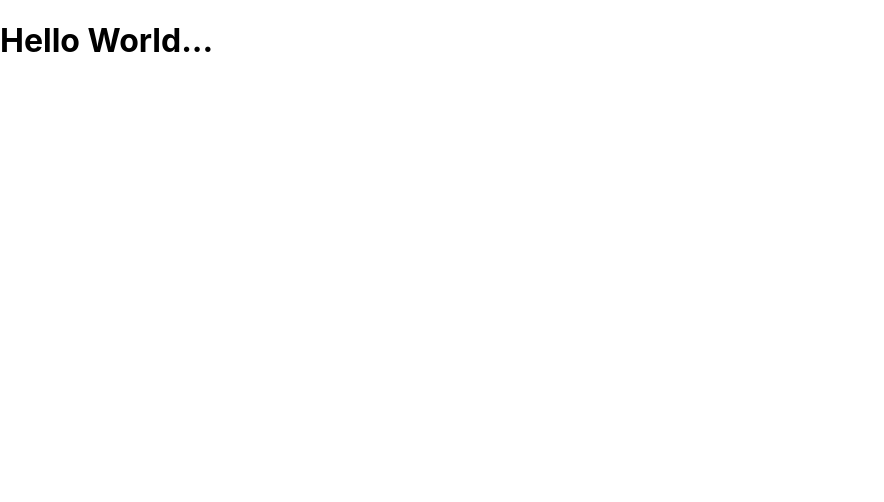
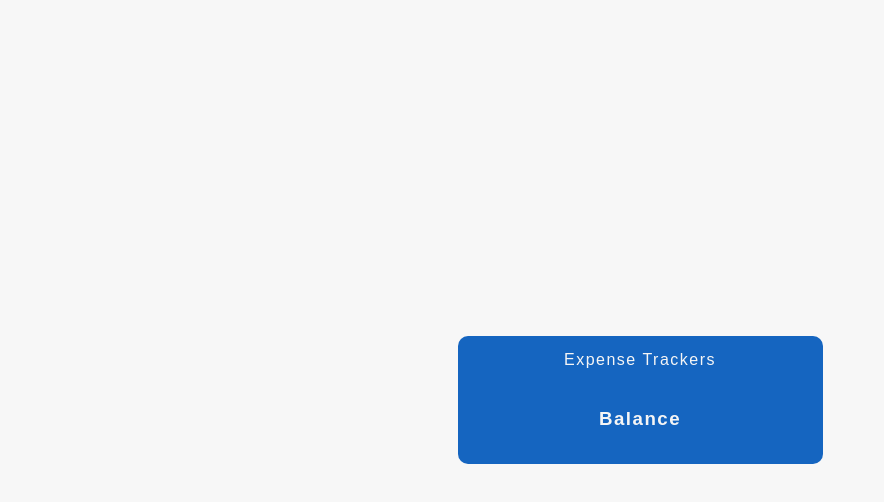
Before and after one commit to ahmedkhan/expense-tracker-react-typescript, a React (Create React App) app: page / in a window 1280 px wide. Shown: the top 502 px of the page, without its empty margins (0-884 px from the left). Built offline with nearby package versions, Linux system fonts and the light colour scheme.

Commit message:
add css files

```diff
--- a/src/App.css
+++ b/src/App.css
@@ -1,38 +1,171 @@
-.App {
-  text-align: center;
-}
-
-.App-logo {
-  height: 40vmin;
-  pointer-events: none;
-}
-
-@media (prefers-reduced-motion: no-preference) {
-  .App-logo {
-    animation: App-logo-spin infinite 20s linear;
-  }
-}
-
-.App-header {
-  background-color: #282c34;
-  min-height: 100vh;
+body{
+  background-color: #f7f7f7;
   display: flex;
   flex-direction: column;
   align-items: center;
   justify-content: center;
-  font-size: calc(10px + 2vmin);
-  color: white;
+  min-height: 100vh;
+  margin: 0;
+  font-family: 'Work Sans', sans-serif;
+  letter-spacing: 1.5px;
+  color:whitesmoke;
 }
 
-.App-link {
-  color: #61dafb;
+.Container {
+  margin: 30px auto;
+  width: 355px;
+  padding:5px;
+  background-color: #1565c0;
+  border-radius: 10px;
 }
 
-@keyframes App-logo-spin {
-  from {
-    transform: rotate(0deg);
+.splash{
+  width: 100%;
+  height: 80vh;
+  color:white;
+  display: flex;
+  justify-content: center;
+  align-items: center;
+  flex-direction: column;
+  text-align: center;
+  line-height: 28px;
+  border-radius: 5px;
+  /* animation: splashTextAnim 3s alternate ease-out normal; */
+}
+
+.splashImg{
+  width:70%;
+  margin-bottom: 30px;
+  /* animation: splashImgAnim 3s alternate-reverse ease-in-out infinite; */
+}
+
+/* @keyframes splashImgAnim{
+  to{
+    transform: translateY(-20px);
+    opacity: 0;
   }
-  to {
-    transform: rotate(360deg);
+} */
+
+.splashText{
+  opacity: 1;
+}
+
+/* @keyframes splashTextAnim{
+  to{
+    opacity: 0;
   }
+} */
+
+
+.header{
+  display: flex;
+  justify-content: center;
+  justify-self: center;
+  color:whitesmoke;
+  align-items: center;
+  flex-direction: column;
+  padding:10px;
 }
+
+.heading{
+  font-size:22px !important;
+  letter-spacing: 2px !important;
+}
+
+.headerImg{
+  width:70%;
+}
+
+.balanceBox{
+  border-radius: 5px;
+  padding:10px;
+  color: whitesmoke;
+  text-align: center;
+}
+
+.inc-exp-container {
+  display: flex;
+  /* justify-content: space-between; */
+}
+
+.inc-exp-container h4 {
+  margin: 10px !important;
+}
+
+.inc-exp-container > div {
+  flex: 1;
+  text-align: center;
+}
+
+
+.incBox{
+  background-color: rgba(0,0,0,0.6) !important;
+  color:whitesmoke !important;
+  padding:10px;
+}
+
+
+.money {
+  font-size: 20px;
+  letter-spacing: 1px;
+  margin: 0px 0;
+}
+
+.money.plus {
+  color: #2ecc71;
+}
+
+.money.minus {
+  color: #c0392b;
+}
+
+.mainHr
+{
+  opacity: 0.05;
+}
+
+.inputField{
+  width: 100%;
+  color:whitesmoke !important;
+  background-color: whitesmoke !important;
+}
+
+.inputField:nth-child(even){
+  margin-top: 10px !important;
+
+}
+
+.incomeButton{
+  background-color: #08284d !important;
+  color:whitesmoke !important;
+  width:45%;
+  margin-bottom: 10px !important;
+  margin-right: 2px !important;
+}
+
+.pnButton{
+  background-color: #1565c0 !important;
+  color:whitesmoke !important;
+  width:90%;
+  margin-bottom: 5px !important;
+  margin-right: 2px !important;
+  font-size: 8px;
+  border: 1px whitesmoke dotted !important;
+}
+
+.expenseButton{
+  background-color: #8b0000 !important;
+  color:whitesmoke !important;
+  width:45%;
+  margin-left: 2px !important;
+  margin-bottom: 10px !important;
+}
+
+.blackBG{
+  background-color: #08284d !important;
+}
+
+.defaultFont{
+  font-family: 'Work Sans', sans-serif !important;
+  letter-spacing: 1.5px !important;
+}
--- a/src/App.tsx
+++ b/src/App.tsx
@@ -1,13 +1,16 @@
 import React from 'react';
 import {TrackerProvider} from './context/GlobalState';
 import './App.css';
+import Head from './components/Head';
+import Balance from './components/Balance';
 
 function App() {
   return (
 
   <TrackerProvider>
-    <div>
-      <h1>Hello World...</h1>
+    <div className="Container">
+      <Head/>
+      <Balance/>
     </div>
   </TrackerProvider>
   );
--- /dev/null
+++ b/src/components/Balance.tsx
@@ -0,0 +1,20 @@
+import React, { useContext } from 'react';
+import {ITrans} from './../types/Interface';
+import { Tracker } from '../context/GlobalState';
+
+const Balance = () => {
+    const {state} = useContext(Tracker);
+
+    const amounts = state.transactions.map((transaction:ITrans) => transaction.amount);
+    const total = +amounts.reduce((acc:number, item:number) => (acc += item),0).toFixed(2);
+
+    return (
+        <>
+        <div className='balanceBox'>
+            <h3>Balance</h3>
+        </div>
+        </>
+    )
+}
+
+export default Balance;
--- /dev/null
+++ b/src/components/Head.tsx
@@ -0,0 +1,15 @@
+import React from 'react';
+
+const Head = () => {
+    return (
+        <>
+
+            <div className="header">
+                Expense Trackers
+            </div>
+
+        </>
+    )
+}
+
+export default Head;
```
